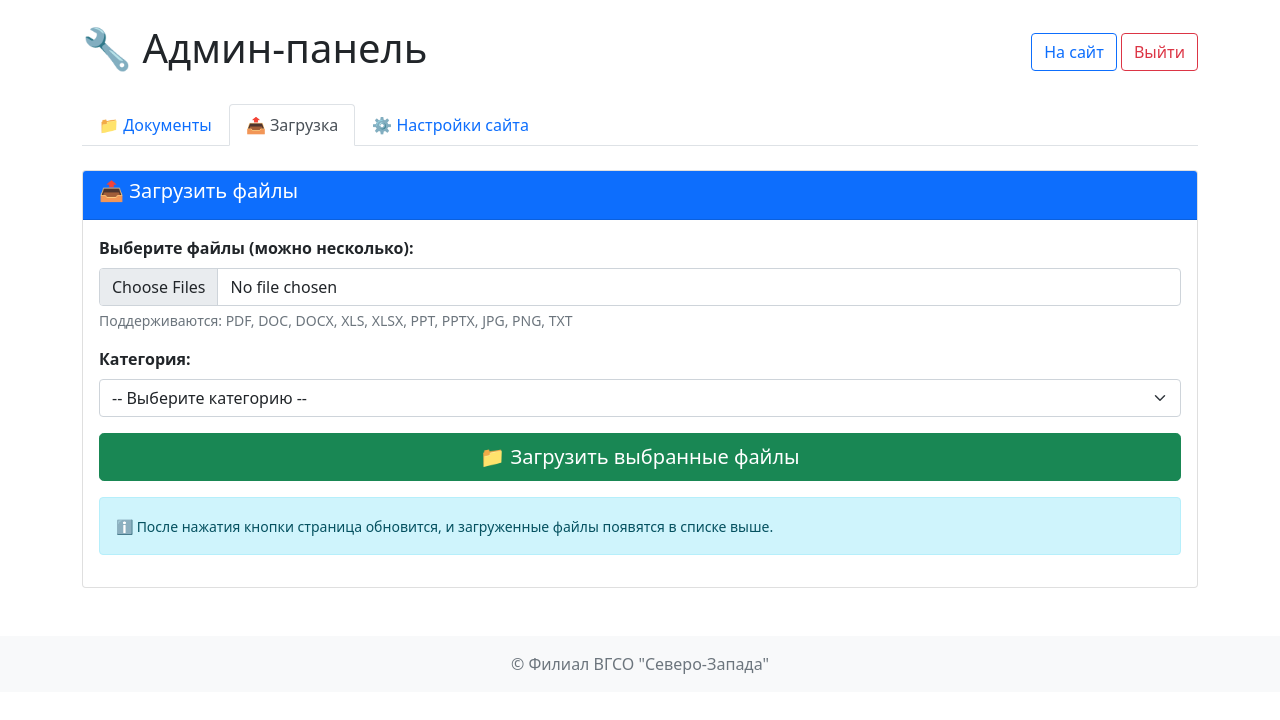
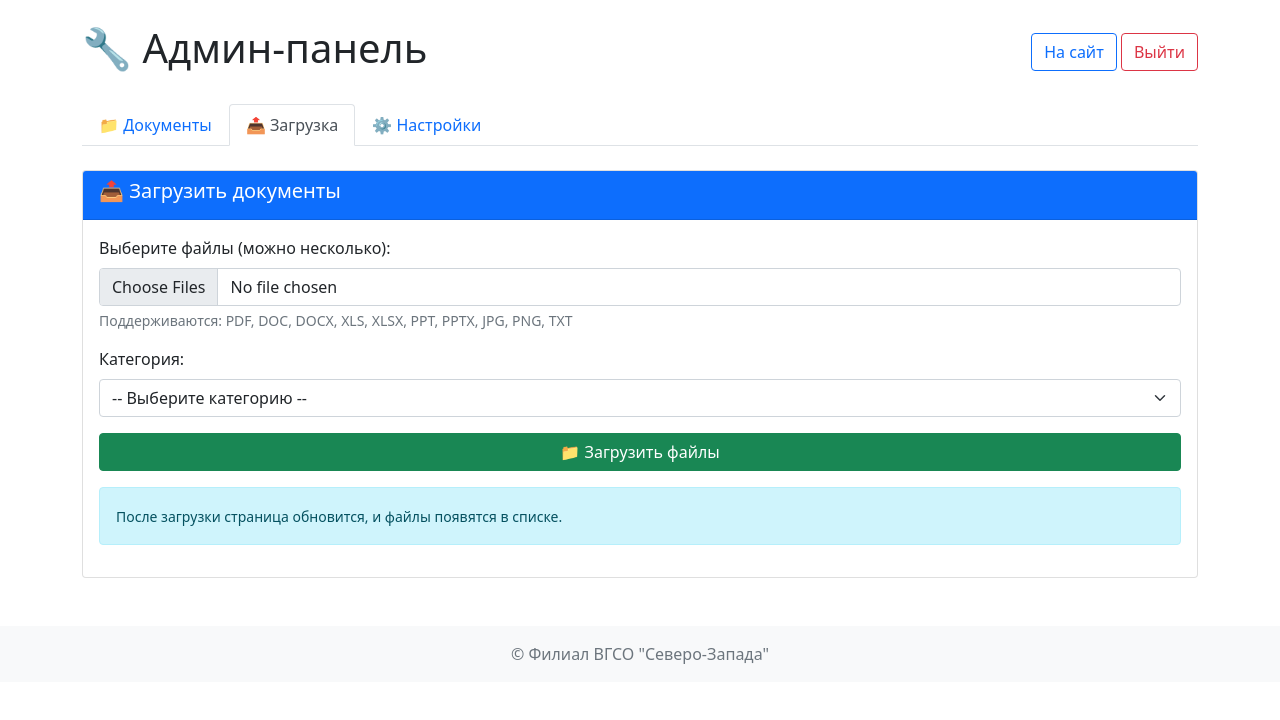
Before and after one commit to nezamaevaleks-a11y/vgsch-docs, a Flask app: page /admin/dashboard in a window 1280 px wide, after a click on "📤 Загрузка". Shown: the part 80-800 px from the top of the page. Run offline with Flask 3, Linux system fonts and the light colour scheme; the visitor is signed in with stand-in values (Sample User, id 1).

```diff
--- a/templates/admin.html
+++ b/templates/admin.html
@@ -15,7 +15,7 @@
 {% with messages = get_flashed_messages() %}
     {% if messages %}
         {% for message in messages %}
-            <div class="alert alert-success alert-dismissible fade show">
+            <div class="alert alert-info alert-dismissible fade show">
                 {{ message }}
                 <button type="button" class="btn-close" data-bs-dismiss="alert"></button>
             </div>
@@ -32,7 +32,7 @@
         <a class="nav-link" data-bs-toggle="tab" href="#upload">📤 Загрузка</a>
     </li>
     <li class="nav-item">
-        <a class="nav-link" data-bs-toggle="tab" href="#settings">⚙️ Настройки сайта</a>
+        <a class="nav-link" data-bs-toggle="tab" href="#settings">⚙️ Настройки</a>
     </li>
 </ul>
 
@@ -52,8 +52,8 @@
                             <tr>
                                 <th>Название файла</th>
                                 <th>Размер</th>
-                                <th>Дата изменения</th>
-                                <th>👁️ Просмотры</th>
+                                <th>Дата</th>
+                                <th>👁️</th>
                                 <th>Действия</th>
                             </tr>
                         </thead>
@@ -66,8 +66,7 @@
                                 <td>{{ doc.views }}</td>
                                 <td>
                                     <button class="btn btn-warning btn-sm" onclick="renameFile('{{ category_key }}', '{{ doc.name }}')" title="Переименовать">✏️</button>
-                                    <a href="{{ url_for('download_file', category=category_key, filename=doc.name) }}" class="btn btn-primary btn-sm" title="Скачать">📥</a>
-                                    <a href="/admin/delete/{{ category_key }}/{{ doc.name }}" class="btn btn-danger btn-sm" onclick="return confirm('Удалить файл {{ doc.name }}?')" title="Удалить">🗑️</a>
+                                    <a href="/admin/delete/{{ category_key }}/{{ doc.name }}" class="btn btn-danger btn-sm" onclick="return confirm('Удалить?')" title="Удалить">🗑️</a>
                                 </td>
                             </tr>
                             {% endfor %}
@@ -75,29 +74,29 @@
                     </table>
                 </div>
                 {% else %}
-                <p class="text-muted">📭 В этой категории пока нет документов</p>
+                <p class="text-muted">Нет документов</p>
                 {% endif %}
             </div>
         </div>
         {% endfor %}
     </div>
 
-    <!-- ==================== ВКЛАДКА: ЗАГРУЗКА (ПРОСТАЯ РАБОЧАЯ ВЕРСИЯ) ==================== -->
+    <!-- ==================== ВКЛАДКА: ЗАГРУЗКА (РАБОЧАЯ ВЕРСИЯ) ==================== -->
     <div class="tab-pane fade" id="upload">
         <div class="card">
             <div class="card-header bg-primary text-white">
-                <h5>📤 Загрузить файлы</h5>
+                <h5>📤 Загрузить документы</h5>
             </div>
             <div class="card-body">
-                <!-- ПРОСТАЯ HTML-ФОРМА - ТОЧНО РАБОТАЕТ -->
+                <!-- ПРОСТАЯ РАБОЧАЯ ФОРМА -->
                 <form action="/admin/upload" method="POST" enctype="multipart/form-data">
                     <div class="mb-3">
-                        <label class="form-label fw-bold">Выберите файлы (можно несколько):</label>
+                        <label class="form-label">Выберите файлы (можно несколько):</label>
                         <input type="file" class="form-control" name="files[]" multiple required>
                         <div class="form-text">Поддерживаются: PDF, DOC, DOCX, XLS, XLSX, PPT, PPTX, JPG, PNG, TXT</div>
                     </div>
                     <div class="mb-3">
-                        <label class="form-label fw-bold">Категория:</label>
+                        <label class="form-label">Категория:</label>
                         <select class="form-select" name="category" required>
                             <option value="">-- Выберите категорию --</option>
                             {% for key, name in settings.categories.items() %}
@@ -105,13 +104,10 @@
                             {% endfor %}
                         </select>
                     </div>
-                    <button type="submit" class="btn btn-success btn-lg w-100">
-                        📁 Загрузить выбранные файлы
-                    </button>
+                    <button type="submit" class="btn btn-success w-100">📁 Загрузить файлы</button>
                 </form>
-
                 <div class="alert alert-info mt-3">
-                    <small>ℹ️ После нажатия кнопки страница обновится, и загруженные файлы появятся в списке выше.</small>
+                    <small>После загрузки страница обновится, и файлы появятся в списке.</small>
                 </div>
             </div>
         </div>
@@ -121,82 +117,39 @@
     <div class="tab-pane fade" id="settings">
         <div class="card">
             <div class="card-header bg-warning">
-                <h5>⚙️ Управление сайтом</h5>
+                <h5>⚙️ Настройки сайта</h5>
             </div>
-            <div class="card-body">
-                <div class="row">
-                    <div class="col-md-6 mb-3">
-                        <div class="card h-100">
-                            <div class="card-body text-center">
-                                <span style="font-size: 2rem;">🎨</span>
-                                <h5 class="mt-2">Внешний вид</h5>
-                                <p class="text-muted">Изменить цвета, название сайта</p>
-                                <a href="/admin/settings" class="btn btn-outline-primary">Настроить</a>
-                            </div>
-                        </div>
-                    </div>
-                    <div class="col-md-6 mb-3">
-                        <div class="card h-100">
-                            <div class="card-body text-center">
-                                <span style="font-size: 2rem;">📂</span>
-                                <h5 class="mt-2">Категории</h5>
-                                <p class="text-muted">Добавлять, удалять, переименовывать</p>
-                                <a href="/admin/settings" class="btn btn-outline-primary">Управлять</a>
-                            </div>
-                        </div>
-                    </div>
-                </div>
-                <div class="text-center mt-3">
-                    <a href="/admin/settings" class="btn btn-warning btn-lg">⚙️ Перейти к полным настройкам</a>
-                </div>
+            <div class="card-body text-center">
+                <p>Изменить название сайта, цвета и категории</p>
+                <a href="/admin/settings" class="btn btn-warning btn-lg">⚙️ Перейти в настройки</a>
             </div>
         </div>
     </div>
 </div>
 
-<!-- Скрипт для переименования файлов -->
+<!-- Скрипт для переименования -->
 <script>
 function renameFile(category, filename) {
-    const nameWithoutExt = filename.replace(/\.[^/.]+$/, "");
-    const newName = prompt('Введите новое название файла:', nameWithoutExt);
-
+    const newName = prompt('Введите новое название:', filename.replace(/\.[^/.]+$/, ""));
     if (newName && newName.trim() !== '') {
-        // Сохраняем расширение файла
         const ext = filename.includes('.') ? filename.split('.').pop() : '';
         const fullNewName = ext ? `${newName.trim()}.${ext}` : newName.trim();
 
         if (fullNewName !== filename) {
             fetch(`/admin/rename/${category}/${encodeURIComponent(filename)}`, {
                 method: 'POST',
-                headers: {
-                    'Content-Type': 'application/json',
-                },
+                headers: {'Content-Type': 'application/json'},
                 body: JSON.stringify({ new_name: fullNewName })
             })
-            .then(response => response.json())
+            .then(r => r.json())
             .then(data => {
-                if (data.success) {
-                    alert('✅ ' + data.message);
-                    location.reload();
-                } else {
-                    alert('❌ Ошибка: ' + data.error);
-                }
+                alert(data.message);
+                if (data.success) location.reload();
             })
-            .catch(error => {
-                alert('❌ Ошибка сети: ' + error);
-            });
+            .catch(e => alert('Ошибка: ' + e));
         }
     }
 }
-
-// Подтверждение удаления для ссылок (добавляем, если не было)
-document.querySelectorAll('.btn-danger').forEach(btn => {
-    btn.addEventListener('click', function(e) {
-        if (!confirm('Удалить этот файл?')) {
-            e.preventDefault();
-        }
-    });
-});
 </script>
 
 <style>
@@ -210,9 +163,6 @@ document.querySelectorAll('.btn-danger').forEach(btn => {
     .table-responsive {
         font-size: 12px;
     }
-    .btn-sm {
-        font-size: 10px;
-    }
 }
 </style>
 {% endblock %}
```
